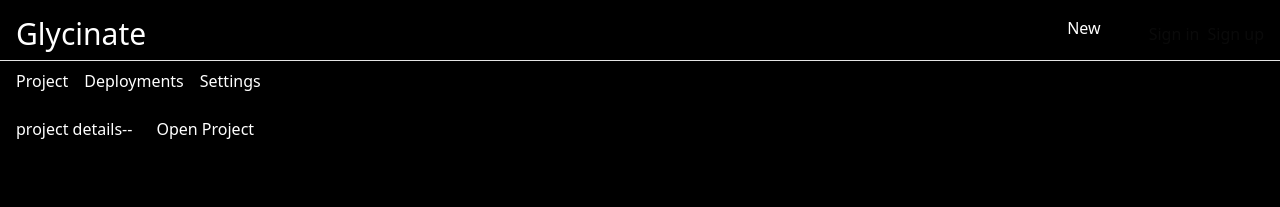
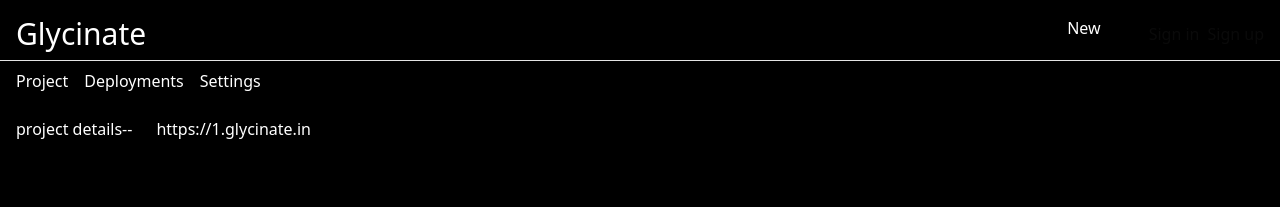
Before and after one commit to omjikush09/Glycinate, a Next.js app in the folder apps/web/: page /dashboard/project/1 in a window 1280 px wide. Shown: the top 207 px of the page. Built offline with nearby package versions, Linux system fonts and the light colour scheme; no server answers.

Commit message:
Feat:added architecture image

```diff
--- a/apps/web/src/app/dashboard/project/[project]/page.tsx
+++ b/apps/web/src/app/dashboard/project/[project]/page.tsx
@@ -15,8 +15,7 @@
 					href={`https://${project}.glycinate.in`}
 					target="_blank"
 				>
-					{" "}
-					Open Project{" "}
+					{`https://${project}.glycinate.in`}
 				</Link>
 			</div>
 		</>
```
Also changed, not shown: 2 other files (tests, documents, lock files or other folders).
